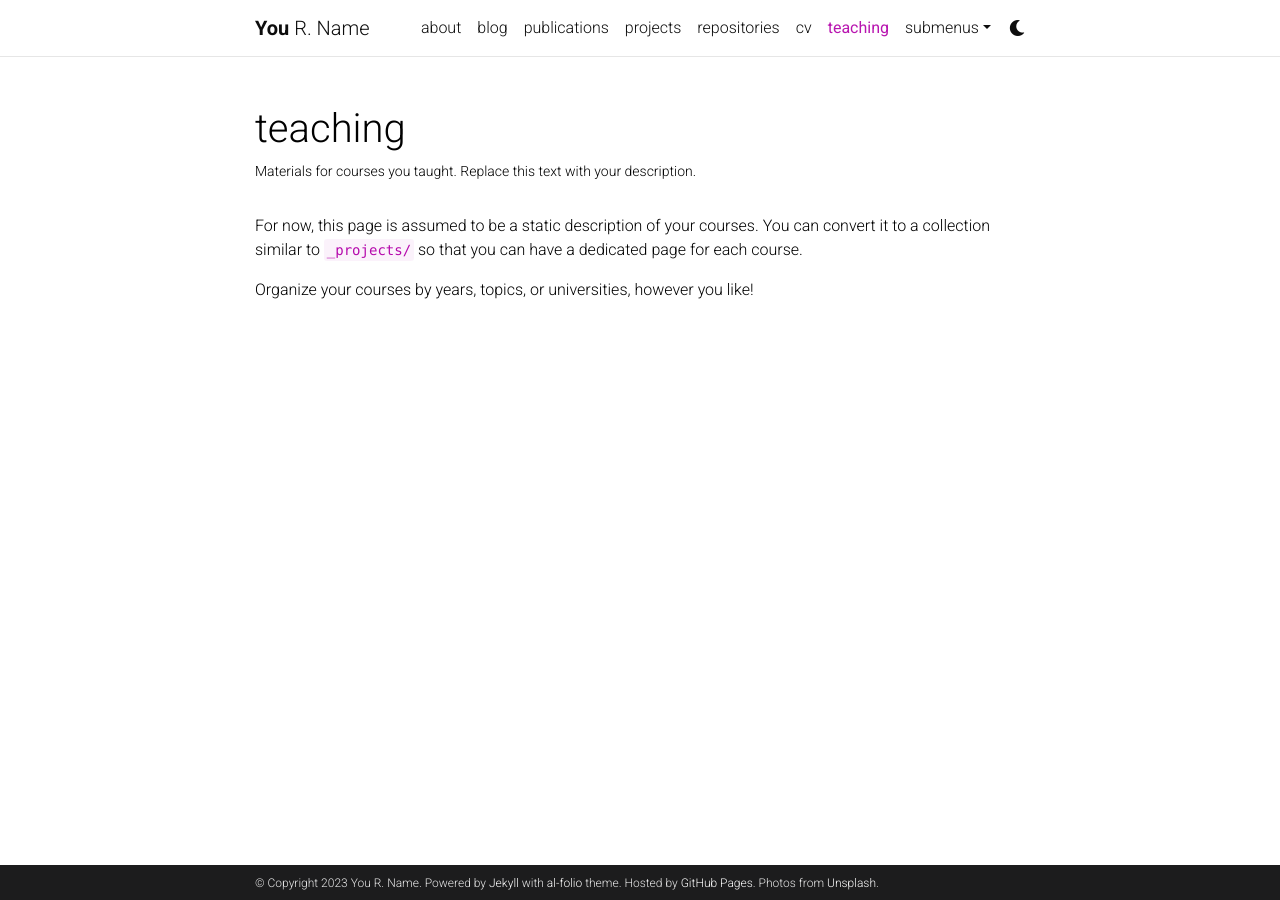
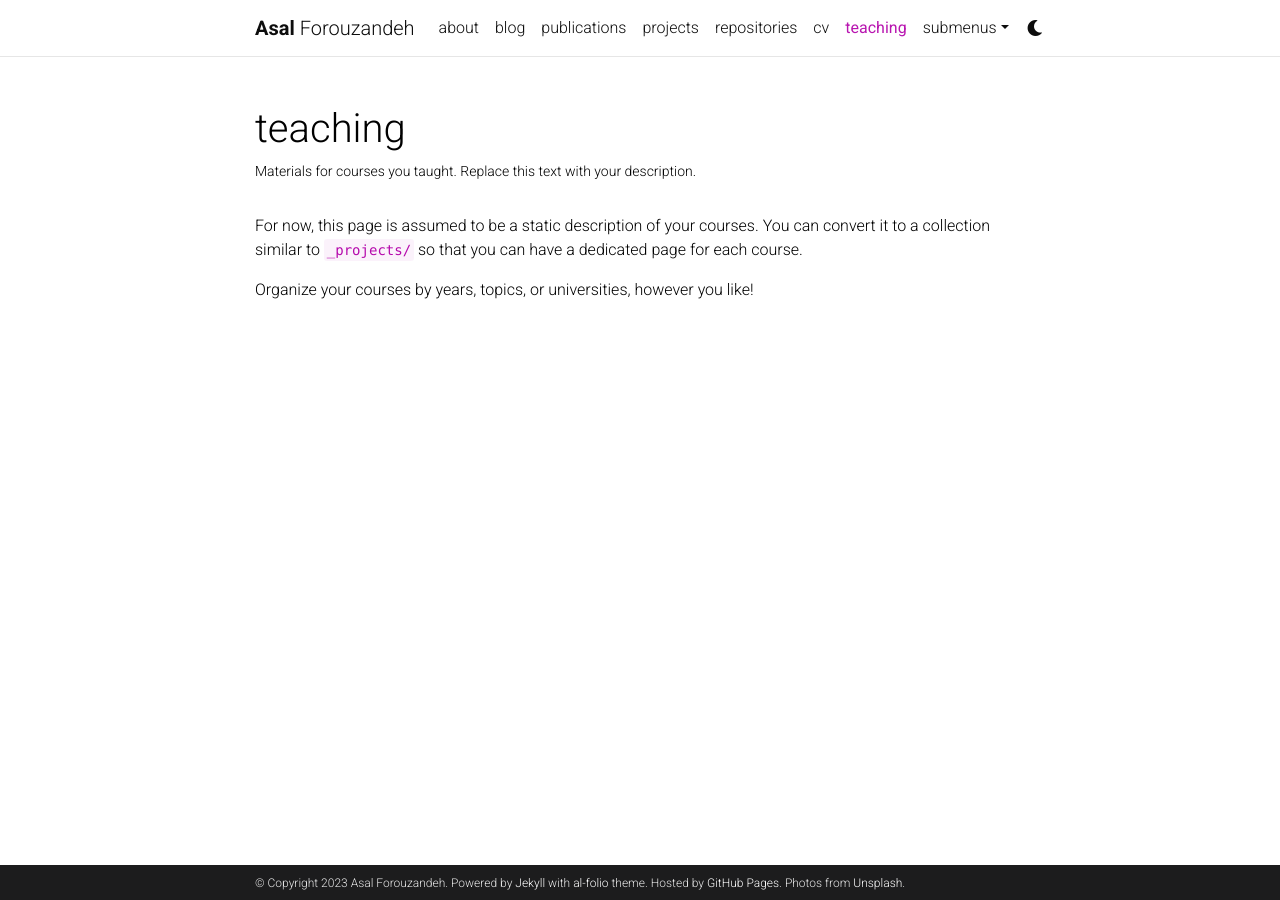
Before and after one commit to Asalfr/Asalfr.github.io, a Jekyll site: the page built from _pages/teaching.md, in a window 1280 px wide. Built offline with Jekyll 4.4.1, drawn with Linux system fonts in a browser that asks for light colours; comment, search, counter and statistics services are not loaded; a style sheet for code colours, icons or effects is not loaded.

Commit message:
Update _config.yml

```diff
--- a/_config.yml
+++ b/_config.yml
@@ -3,10 +3,10 @@
 # -----------------------------------------------------------------------------
 
 title: blank # the website title (if blank, full name will be used instead)
-first_name: You
-middle_name: R.
-last_name: Name
-email: you@example.com
+first_name: Asal
+middle_name:
+last_name: Forouzandeh
+email: asal.forouzandeh@gmail.com
 description: > # the ">" symbol means to ignore newlines until "footer_text:"
   A simple, whitespace theme for academics. Based on [*folio](https://github.com/bogoli/-folio) design.
 footer_text: >
@@ -71,12 +71,12 @@ github_username: # your GitHub user name
 gitlab_username: # your GitLab user name
 twitter_username: # your Twitter handle
 mastodon_username: # your mastodon instance+username in the format instance.tld/@username
-linkedin_username: # your LinkedIn user name
+linkedin_username: asalforouzandeh # your LinkedIn user name
 telegram_username: # your Telegram user name
 scholar_userid: # your Google Scholar ID
 semanticscholar_id: # your Semantic Scholar ID
 whatsapp_number: # your WhatsApp number (full phone number in international format. Omit any zeroes, brackets, or dashes when adding the phone number in international format.)
-orcid_id: # your ORCID ID
+orcid_id: 0000-0002-2436-4007 # your ORCID ID
 medium_username: # your Medium username
 quora_username: # your Quora username
 publons_id: # your ID on Publons
```
